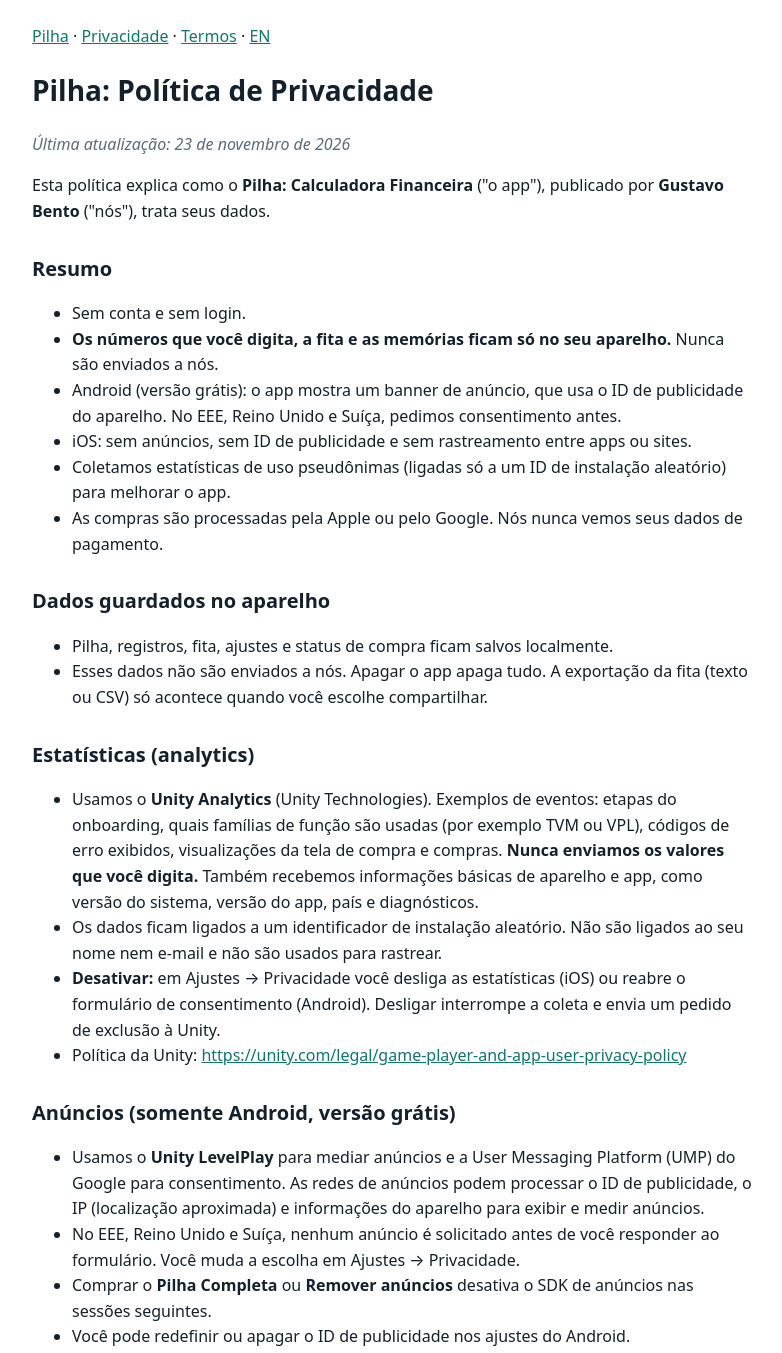
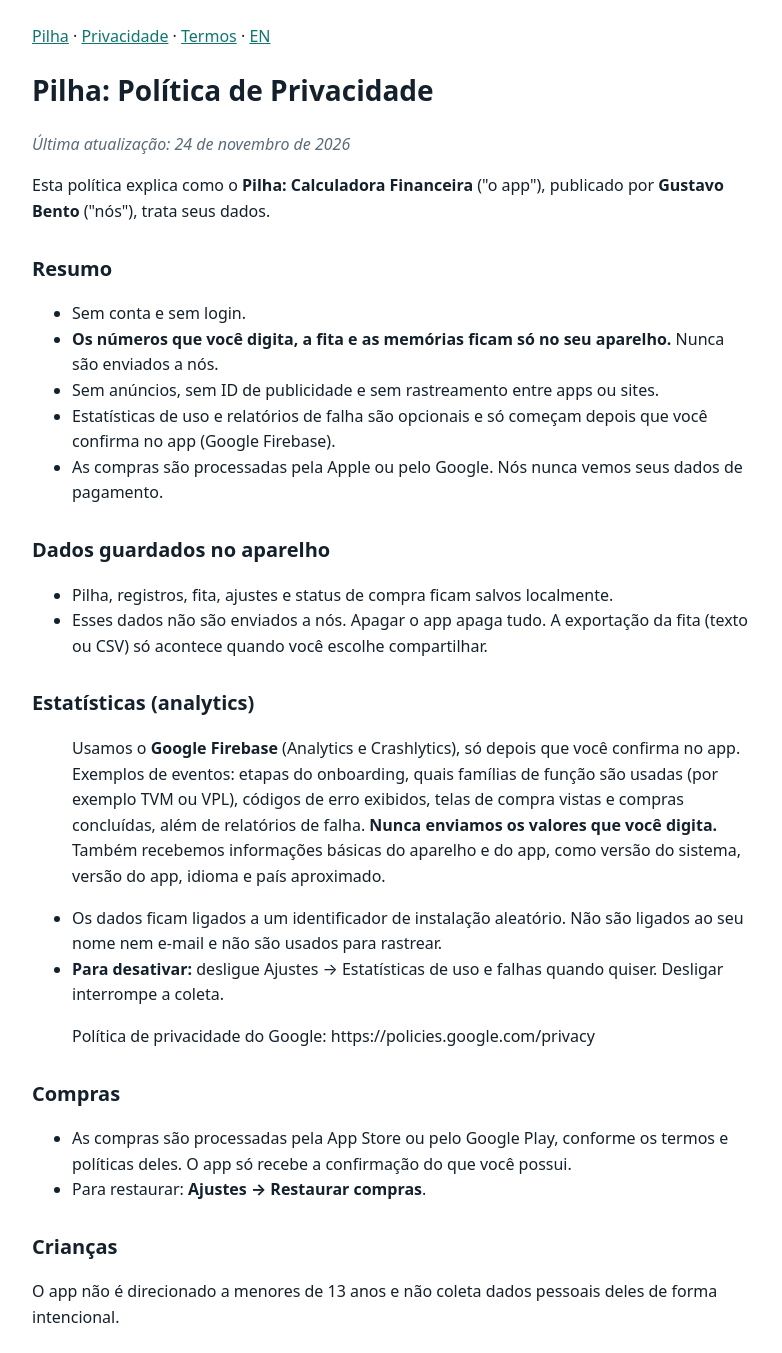
Before and after one commit to gustavo-bento-silva/pilha, a plain HTML site: page privacy-pt.html in a window 1280 px wide. Shown: the top 1353 px of the page, without its empty margins (248-1030 px from the left). Drawn offline with Linux system fonts and the light colour scheme.

Commit message:
Align legal pages with ad-free v1

```diff
--- a/privacy-pt.html
+++ b/privacy-pt.html
@@ -2,15 +2,14 @@
 body{background:var(--bg);color:var(--fg);font:16px/1.6 system-ui,-apple-system,sans-serif;max-width:720px;margin:0 auto;padding:24px 16px}h1{font-size:28px}h2{font-size:20px;margin-top:28px}a{color:var(--a)}em{color:var(--mut)}nav{margin-bottom:16px}</style></head>
 <body><nav><a href="./">Pilha</a> · <a href="privacy-pt.html">Privacidade</a> · <a href="terms-pt.html">Termos</a> · <a href="privacy.html">EN</a></nav>
 <h1>Pilha: Política de Privacidade</h1>
-<p><em>Última atualização: 23 de novembro de 2026</em></p>
+<p><em>Última atualização: 24 de novembro de 2026</em></p>
 <p>Esta política explica como o <strong>Pilha: Calculadora Financeira</strong> ("o app"), publicado por <strong>Gustavo Bento</strong> ("nós"), trata seus dados.</p>
 <h2>Resumo</h2>
 <ul>
 <li>Sem conta e sem login.</li>
 <li><strong>Os números que você digita, a fita e as memórias ficam só no seu aparelho.</strong> Nunca são enviados a nós.</li>
-<li>Android (versão grátis): o app mostra um banner de anúncio, que usa o ID de publicidade do aparelho. No EEE, Reino Unido e Suíça, pedimos consentimento antes.</li>
-<li>iOS: sem anúncios, sem ID de publicidade e sem rastreamento entre apps ou sites.</li>
-<li>Coletamos estatísticas de uso pseudônimas (ligadas só a um ID de instalação aleatório) para melhorar o app.</li>
+<li>Sem anúncios, sem ID de publicidade e sem rastreamento entre apps ou sites.</li>
+<li>Estatísticas de uso e relatórios de falha são opcionais e só começam depois que você confirma no app (Google Firebase).</li>
 <li>As compras são processadas pela Apple ou pelo Google. Nós nunca vemos seus dados de pagamento.</li>
 </ul>
 <h2>Dados guardados no aparelho</h2>
@@ -20,17 +19,10 @@ body{background:var(--bg);color:var(--fg);font:16px/1.6 system-ui,-apple-system,
 </ul>
 <h2>Estatísticas (analytics)</h2>
 <ul>
-<li>Usamos o <strong>Unity Analytics</strong> (Unity Technologies). Exemplos de eventos: etapas do onboarding, quais famílias de função são usadas (por exemplo TVM ou VPL), códigos de erro exibidos, visualizações da tela de compra e compras. <strong>Nunca enviamos os valores que você digita.</strong> Também recebemos informações básicas de aparelho e app, como versão do sistema, versão do app, país e diagnósticos.</li>
+<p>Usamos o <strong>Google Firebase</strong> (Analytics e Crashlytics), só depois que você confirma no app. Exemplos de eventos: etapas do onboarding, quais famílias de função são usadas (por exemplo TVM ou VPL), códigos de erro exibidos, telas de compra vistas e compras concluídas, além de relatórios de falha. <strong>Nunca enviamos os valores que você digita.</strong> Também recebemos informações básicas do aparelho e do app, como versão do sistema, versão do app, idioma e país aproximado.</p>
 <li>Os dados ficam ligados a um identificador de instalação aleatório. Não são ligados ao seu nome nem e-mail e não são usados para rastrear.</li>
-<li><strong>Desativar:</strong> em Ajustes → Privacidade você desliga as estatísticas (iOS) ou reabre o formulário de consentimento (Android). Desligar interrompe a coleta e envia um pedido de exclusão à Unity.</li>
-<li>Política da Unity: <a href="https://unity.com/legal/game-player-and-app-user-privacy-policy">https://unity.com/legal/game-player-and-app-user-privacy-policy</a></li>
-</ul>
-<h2>Anúncios (somente Android, versão grátis)</h2>
-<ul>
-<li>Usamos o <strong>Unity LevelPlay</strong> para mediar anúncios e a User Messaging Platform (UMP) do Google para consentimento. As redes de anúncios podem processar o ID de publicidade, o IP (localização aproximada) e informações do aparelho para exibir e medir anúncios.</li>
-<li>No EEE, Reino Unido e Suíça, nenhum anúncio é solicitado antes de você responder ao formulário. Você muda a escolha em Ajustes → Privacidade.</li>
-<li>Comprar o <strong>Pilha Completa</strong> ou <strong>Remover anúncios</strong> desativa o SDK de anúncios nas sessões seguintes.</li>
-<li>Você pode redefinir ou apagar o ID de publicidade nos ajustes do Android.</li>
+<li><strong>Para desativar:</strong> desligue Ajustes → Estatísticas de uso e falhas quando quiser. Desligar interrompe a coleta.</li>
+<p>Política de privacidade do Google: https://policies.google.com/privacy</p>
 </ul>
 <h2>Compras</h2>
 <ul>
```
